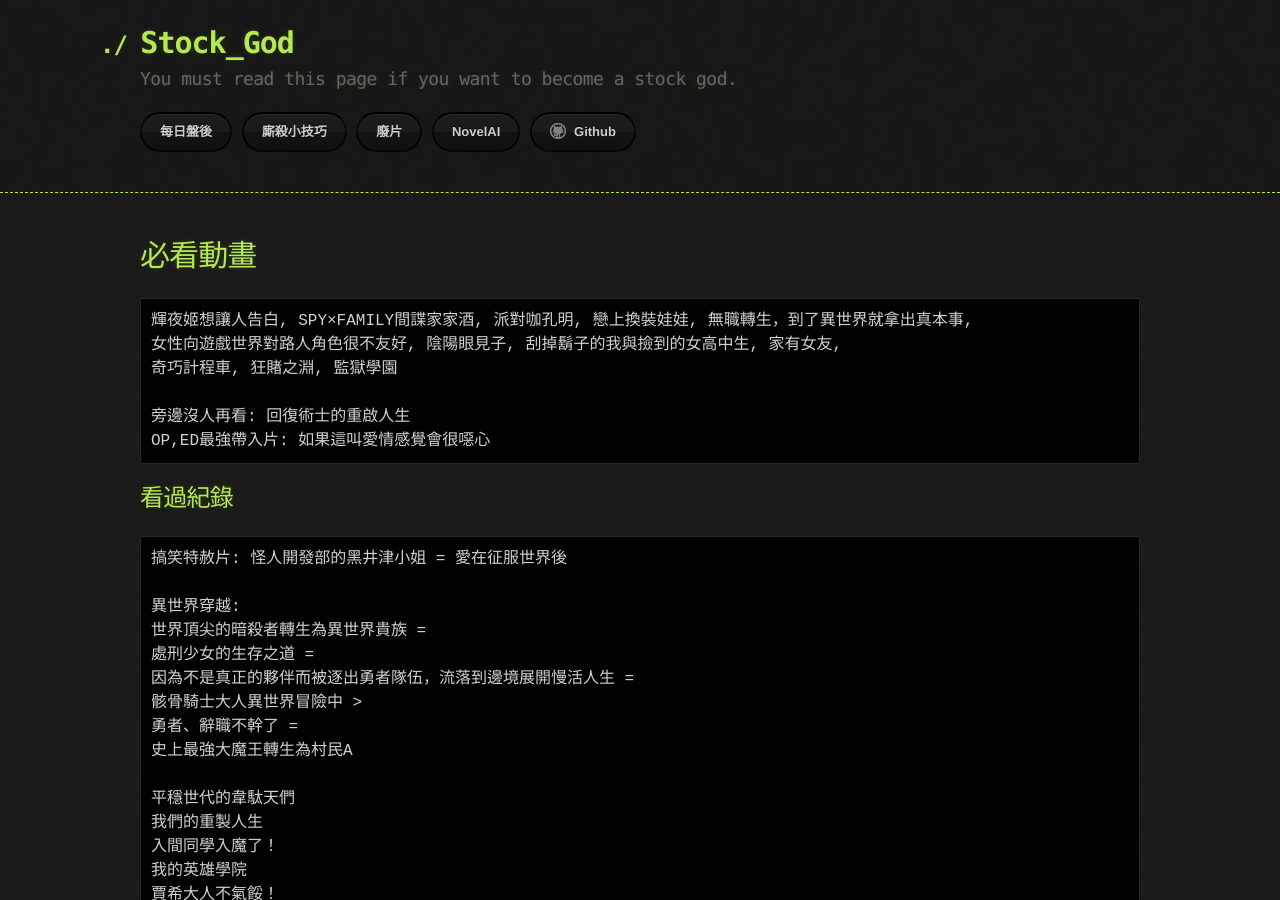
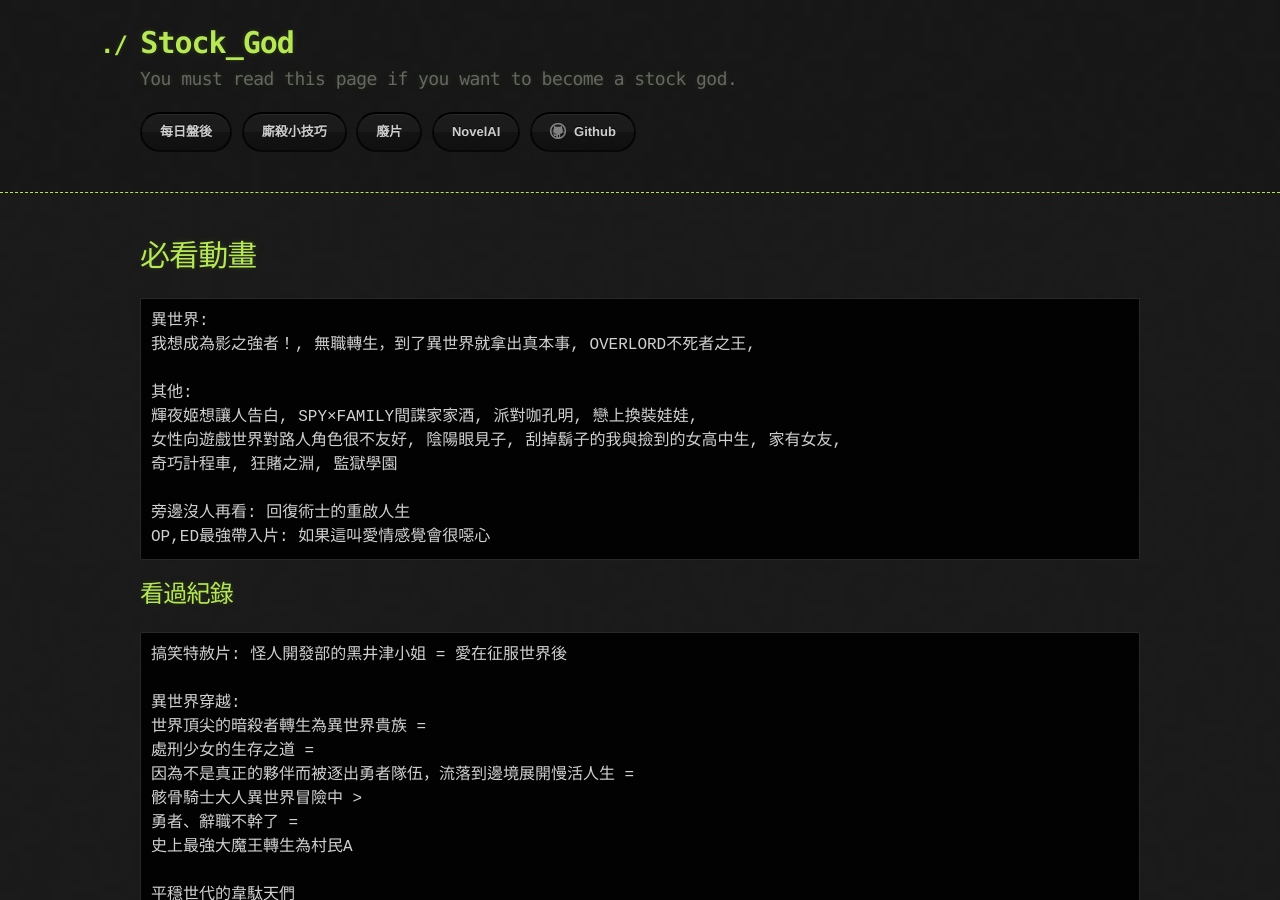
Before and after one commit to lepg5487/Stock_God, a Jekyll site: the page built from video.md, in a window 1280 px wide and 900 px high. Built offline with Jekyll 4.4.1, drawn with Linux system fonts in a browser that asks for light colours; our own code applies the rules of GitHub Pages for plain Markdown files.

Commit message:
Update video.md

````diff
--- a/video.md
+++ b/video.md
@@ -4,7 +4,11 @@ layout: testlayouts
 
 # 必看動畫
 ```
-輝夜姬想讓人告白, SPY×FAMILY間諜家家酒, 派對咖孔明, 戀上換裝娃娃, 無職轉生，到了異世界就拿出真本事,
+異世界:
+我想成為影之強者！, 無職轉生，到了異世界就拿出真本事, OVERLORD不死者之王,
+
+其他:
+輝夜姬想讓人告白, SPY×FAMILY間諜家家酒, 派對咖孔明, 戀上換裝娃娃,
 女性向遊戲世界對路人角色很不友好, 陰陽眼見子, 刮掉鬍子的我與撿到的女高中生, 家有女友,
 奇巧計程車, 狂賭之淵, 監獄學園
 
````
